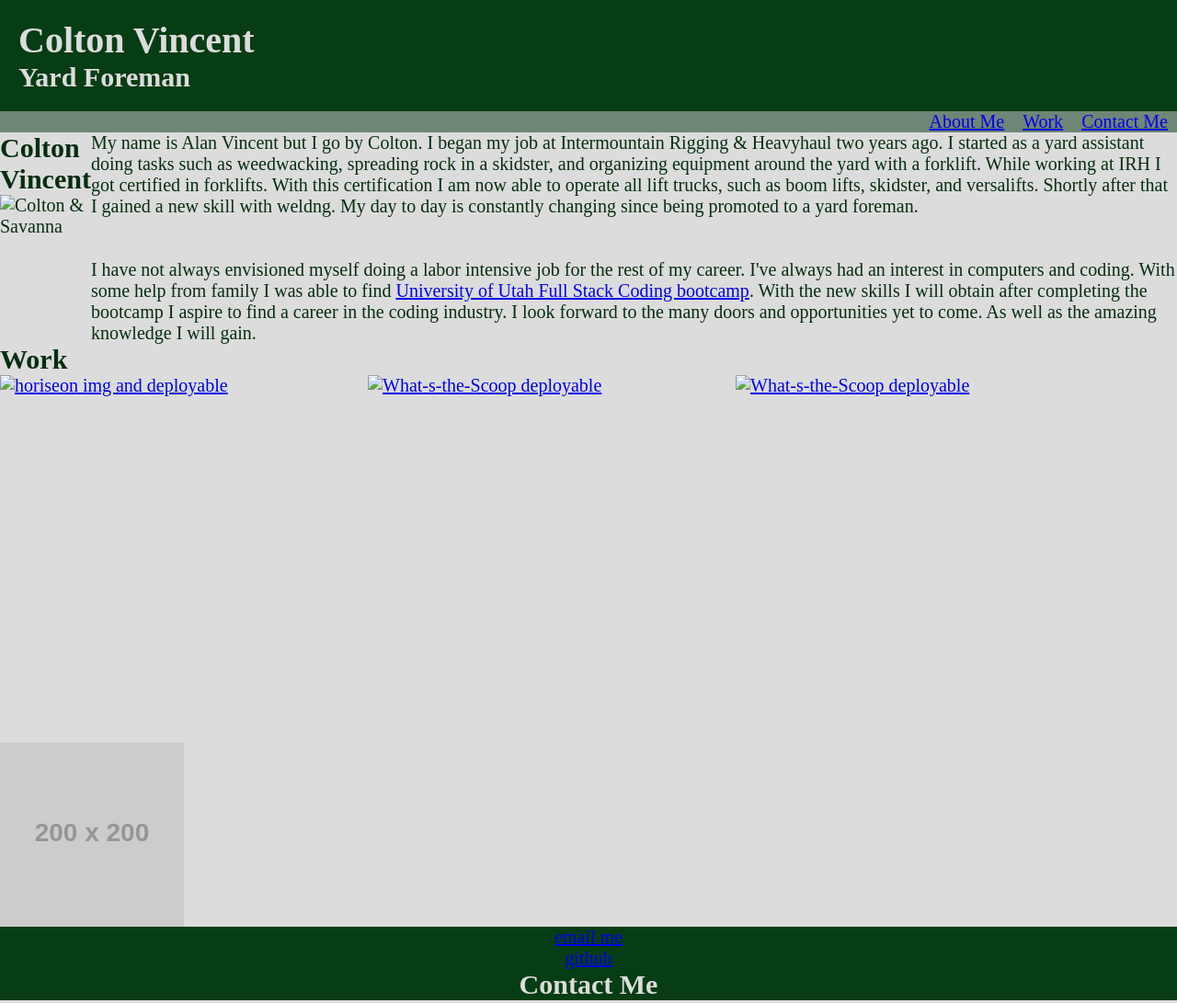
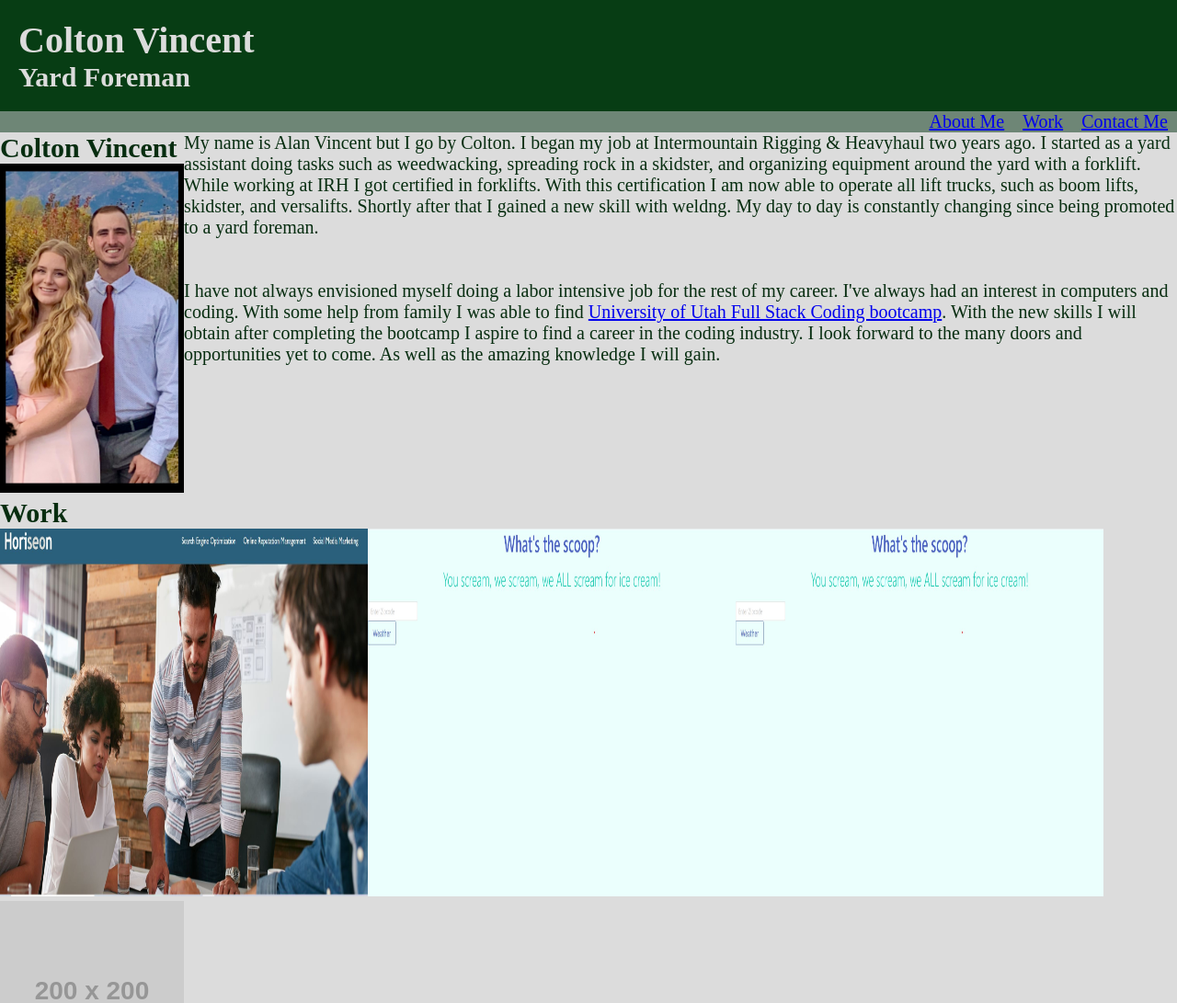
Before and after one commit to ColtonVincent/challenge-2, a plain HTML site: page index.html in a window 1280 px wide. Shown: the top 1091 px of the page at 92% size. Drawn offline with Linux system fonts and the light colour scheme; placeholder pictures from the web are drawn by us.

Commit message:
added new link. put css in asset folder.

```diff
--- a/index.html
+++ b/index.html
@@ -3,7 +3,7 @@
 
 <head>
     <meta charset="UTF-8">
-    <link rel="stylesheet" href="./style.css">
+    <link rel="stylesheet" href="./assests/style.css">
     <title>Colton Vincent Portfolio</title>
 </head>
 
@@ -29,7 +29,7 @@
         <div class="container">
             <section id="about-header" class="about-header">
                 <h2>Colton Vincent</h2>
-                <img id="profile-img" src="./IMG_5475.jpg" alt="Colton & Savanna" class="float-left" />
+                <img id="profile-img" src="./images/IMG_5475.jpg" alt="Colton & Savanna" class="float-left" />
             </section>
 
             <section>
@@ -57,11 +57,11 @@
             <h2>Work</h2>
             <div id="work-imgs" class="container flex-container">
                 <a href="https://coltonvincent.github.io/refactor-horizon/" target="_blank"><img class="flex-item"
-                        src="./horiseon.JPG" alt="horiseon img and deployable "></a>
+                        src="./images/horiseon.JPG" alt="horiseon img and deployable "></a>
                 <a href="https://philliprose.github.io/What-s-the-Scoop/" target="_blank"><img class="flex-item"
-                        src="./project-1.jpg" alt="What-s-the-Scoop deployable "></a>
+                        src="./images/project-1.jpg" alt="What-s-the-Scoop deployable "></a>
                 <a href="https://philliprose.github.io/What-s-the-Scoop/" target="_blank"><img class="flex-item"
-                        src="./project-1.jpg" alt="What-s-the-Scoop deployable "></a>
+                        src="./images/project-1.jpg" alt="What-s-the-Scoop deployable "></a>
                 <img class="flex-item" src="https://via.placeholder.com/200" alt="placeholder img">
             </div>
         </section>
```
Also changed, not shown: assests/style.css (renamed from style.css).
